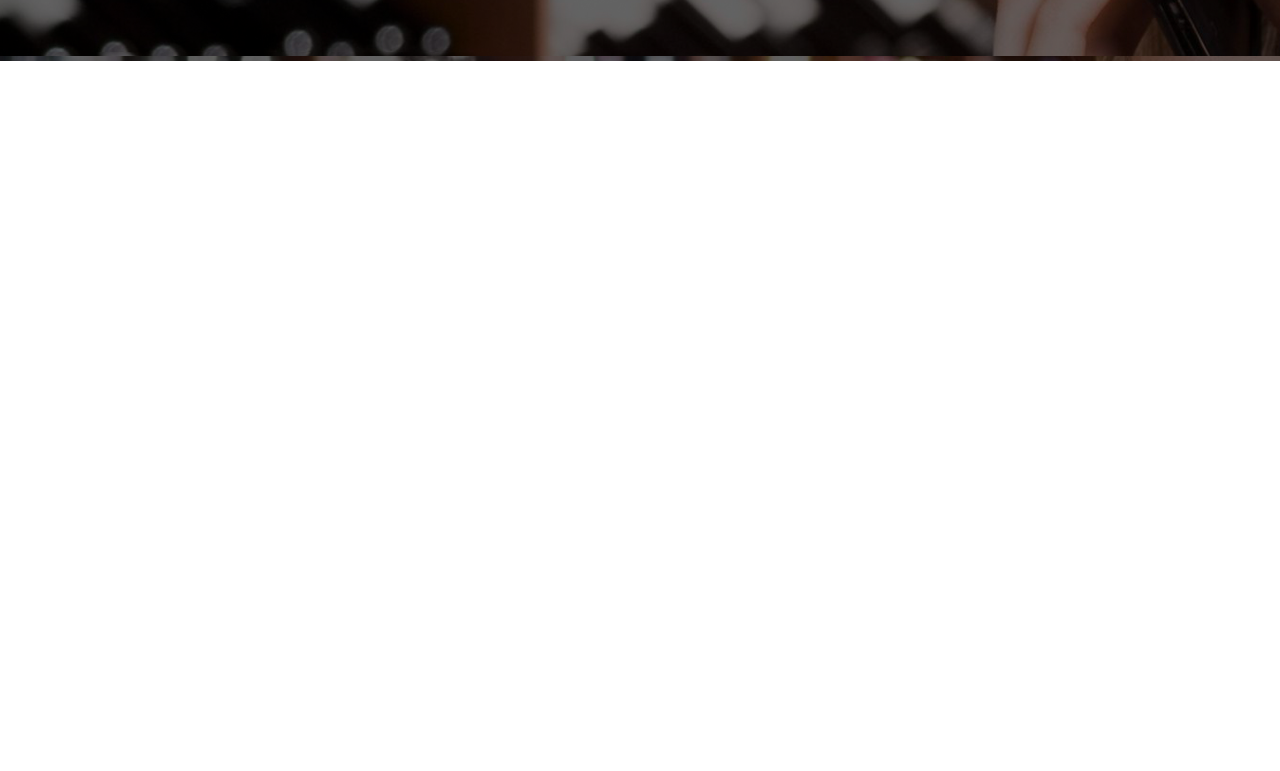
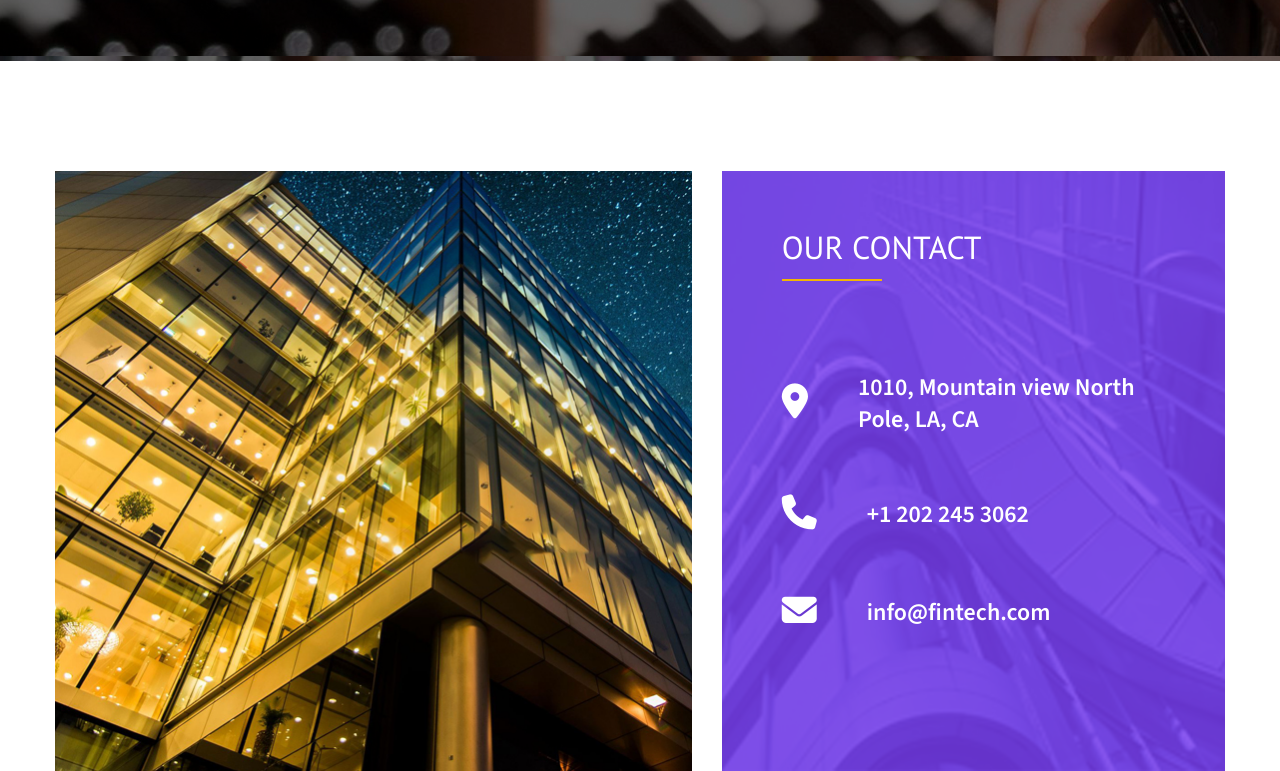
Before and after one commit to MayHoang24/f8-zoom-day-9, a plain HTML site: page contact.html in a window 1280 px wide. Shown: the part 437-1208 px from the top of the page. Before the commit the page ends 800 px from the top, so only its background shows below. Drawn offline with nearby package versions, Linux system fonts and the light colour scheme.

Commit message:
Complete Our Contact

```diff
--- a/contact.html
+++ b/contact.html
@@ -286,5 +286,54 @@
                 </div>
             </div>
         </header>
+        <!-- Main -->
+        <main class="main">
+            <div class="container">
+                <div class="our-contact">
+                    <img
+                        src="./img/our-contact.jpg"
+                        alt=""
+                        class="our-contact__img"
+                    />
+                    <div class="contact-info">
+                        <div class="contact-info__inner">
+                            <h2 class="contact-info__title">OUR CONTACT</h2>
+                            <div class="contact-info__aside">
+                                <a href="#!">
+                                    <i
+                                        class="fa-solid fa-location-dot contact-info__aside--icon"
+                                    ></i>
+                                </a>
+                                <a href="#!">
+                                    <p>
+                                        1010, Mountain view North Pole, LA, CA
+                                    </p>
+                                </a>
+                            </div>
+                            <div class="contact-info__aside">
+                                <a href="tel:+1 202 245 3062">
+                                    <i
+                                        class="fa-solid fa-phone contact-info__aside--icon"
+                                    ></i>
+                                </a>
+                                <a href="tel:+1 202 245 3062">
+                                    <p>+1 202 245 3062</p>
+                                </a>
+                            </div>
+                            <div class="contact-info__aside">
+                                <a href="mailto:info@fintech.com">
+                                    <i
+                                        class="fa-solid fa-envelope contact-info__aside--icon"
+                                    ></i>
+                                </a>
+                                <a href="mailto:info@fintech.com">
+                                    <p>info@fintech.com</p>
+                                </a>
+                            </div>
+                        </div>
+                    </div>
+                </div>
+            </div>
+        </main>
     </body>
 </html>
--- a/css/styles.css
+++ b/css/styles.css
@@ -214,3 +214,67 @@ a {
 }
 
 /* =======Css Main======= */
+.main {
+    margin-top: 110px;
+}
+
+/* Our Contact */
+.our-contact {
+    display: flex;
+    gap: 30px;
+}
+
+.our-contact__img {
+    width: 670px;
+    height: 600px;
+    object-fit: cover;
+    aspect-ratio: 52 / 49;
+}
+
+.contact-info {
+    flex-grow: 1;
+    background: url(../img/our-contact-info.jpg) no-repeat center;
+    background-size: cover;
+}
+
+.contact-info__inner {
+    padding: 60px;
+    height: 100%;
+    background: #773ceed9;
+}
+
+.contact-info__title {
+    position: relative;
+    font-size: 3.2rem;
+    font-weight: normal;
+    color: var(--primary-text-color);
+    margin-bottom: 108px;
+}
+
+.contact-info__title::after {
+    position: absolute;
+    content: "";
+    width: 100px;
+    height: 2px;
+    background: #f2b604;
+    left: 0;
+    bottom: -18px;
+}
+
+.contact-info__aside {
+    margin-top: 60px;
+    display: flex;
+    align-items: center;
+    gap: 50px;
+
+    font-size: 2.4rem;
+    line-height: 32px;
+    font-weight: 600;
+    color: var(--primary-text-color);
+}
+
+.contact-info__aside--icon {
+    font-size: 3.5rem;
+}
+
+/* Contact Form */
```
Also changed, not shown: img/our-contact-info.jpg (added), img/our-contact.jpg (added).
